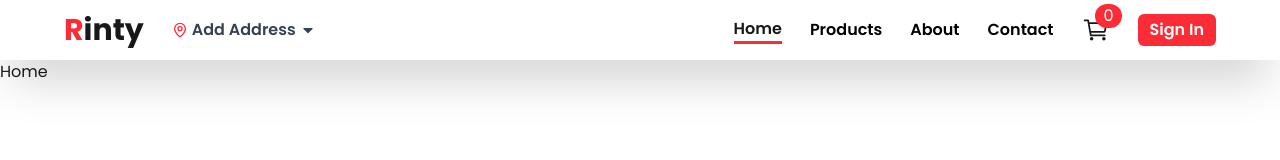
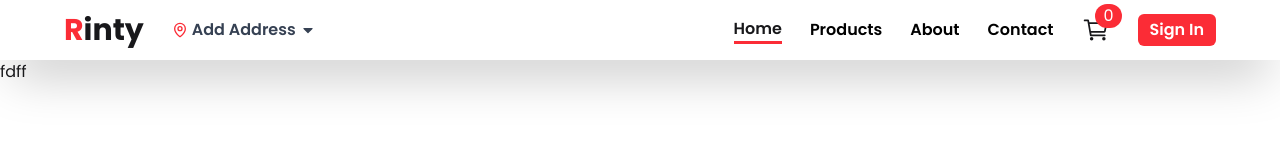
Before and after one commit to rintymoni01/Ecommerce-Website, a React (Vite) app: page / in a window 1280 px wide. Shown: the top 160 px of the page. Built offline with nearby package versions, Linux system fonts and the light colour scheme; no server answers.

Commit message:
useState

```diff
--- /dev/null
+++ b/src/Components/Carousel.jsx
@@ -0,0 +1,11 @@
+
+
+const Carousel = () => {
+    return (
+        <div>
+            fdff
+        </div>
+    );
+};
+
+export default Carousel;
--- /dev/null
+++ b/src/Contex/DataContex.jsx
@@ -0,0 +1,6 @@
+import { createContext } from "react";
+
+export const DataContex = createContext (null)
+export const DataProvider =()=>{
+    const {data, setData}
+}
--- a/src/Layout/Root.jsx
+++ b/src/Layout/Root.jsx
@@ -12,7 +12,7 @@ const Root = () => {
       async (pos) => {
         const { latitude, longitude } = pos.coords;
 
-        console.log(latitude, longitude);
+        // console.log(latitude, longitude);
 
         const url = `https://nominatim.openstreetmap.org/reverse?lat=${latitude}&lon=${longitude}&format=json`;
 
@@ -26,11 +26,11 @@ const Root = () => {
 
           console.log(exactLocation);
         } catch (error) {
-          console.log(error);
+          // console.log(error);
         }
       },
       (error) => {
-        console.log("Location error:", error);
+        // console.log("Location error:", error);
       }
     );
   };
--- a/src/Pages/Home/Home.jsx
+++ b/src/Pages/Home/Home.jsx
@@ -1,9 +1,10 @@
+import Carousel from "../../Components/Carousel";
 
 
 const Home = () => {
     return (
         <div>
-             Home
+     <Carousel></Carousel>
         </div>
     );
 };
```
